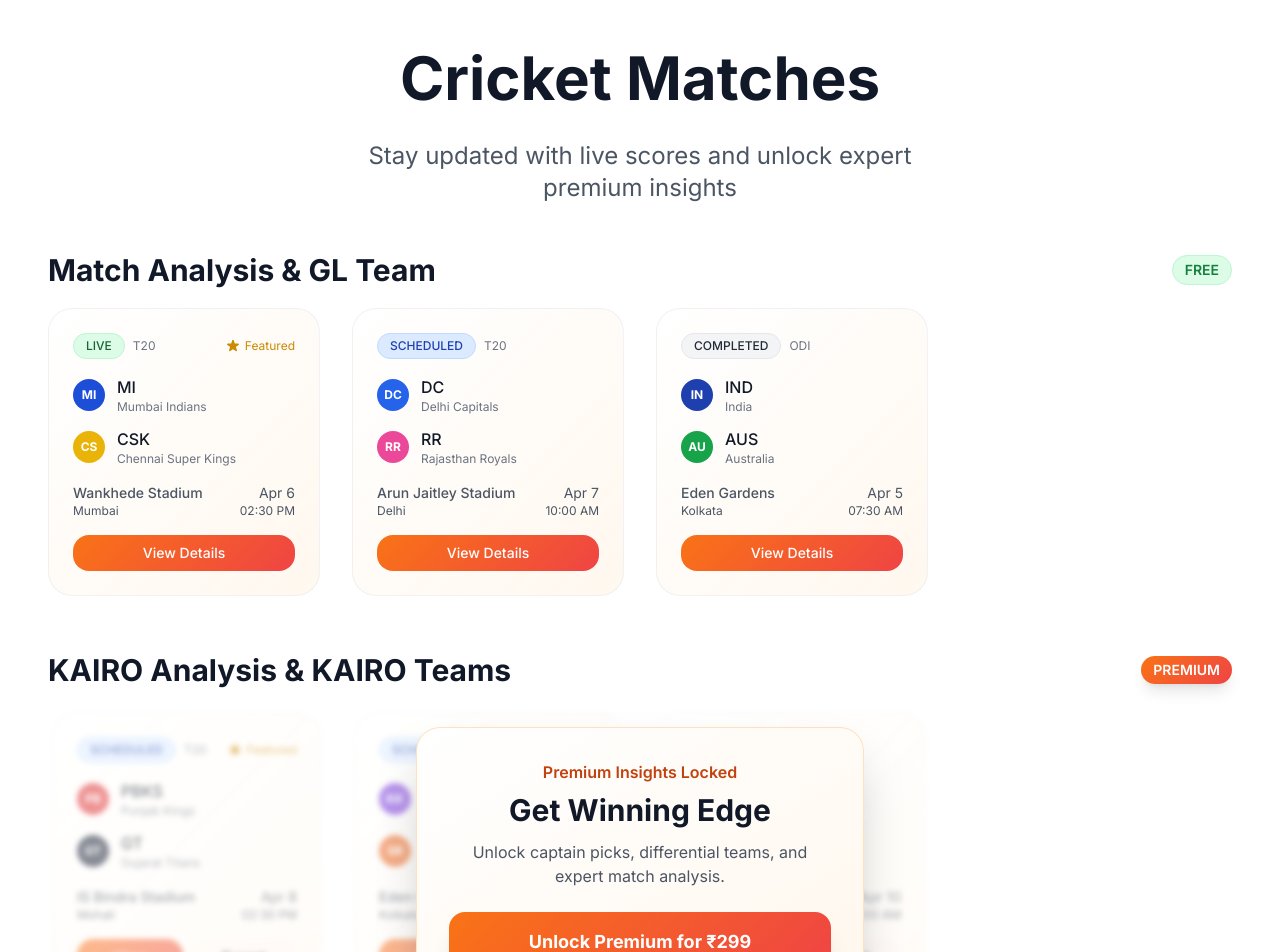
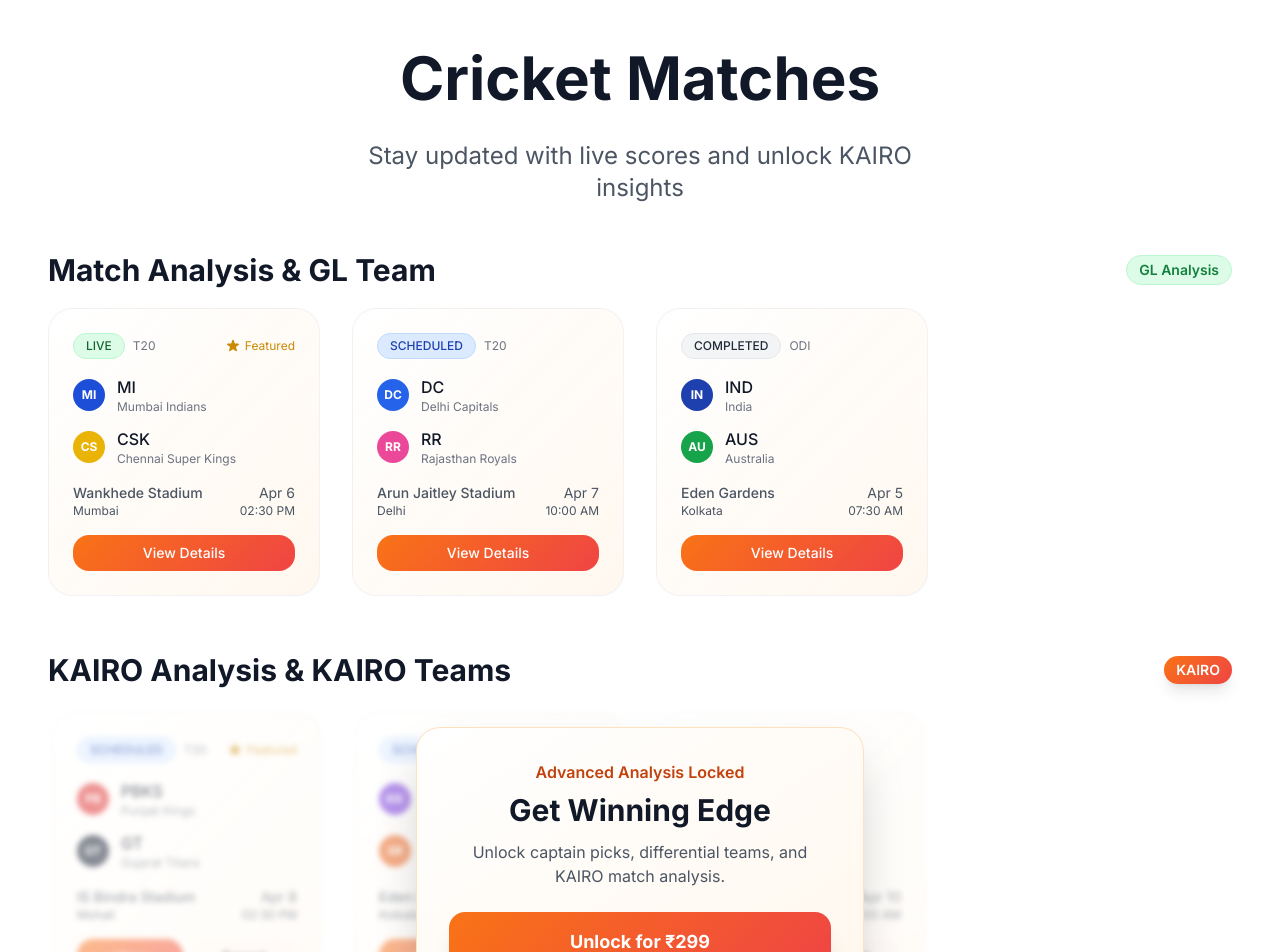
Before and after one commit to kavendevsetup-ship-it/gle-prod, a Next.js app in the folder frontend/: page /matches in a window 1280 px wide. Shown: the top 952 px of the page. Built offline with nearby package versions, Linux system fonts and the light colour scheme; no server answers.

Commit message:
Landing Page Text Changes

```diff
--- a/frontend/app/matches/page.tsx
+++ b/frontend/app/matches/page.tsx
@@ -211,7 +211,7 @@
             Cricket Matches
           </h1>
           <p className="text-base sm:text-lg md:text-xl lg:text-2xl text-gray-600 max-w-2xl mx-auto px-2 sm:px-4 md:px-6 lg:px-8">
-            Stay updated with live scores and unlock expert premium insights
+            Stay updated with live scores and unlock KAIRO insights
           </p>
         </div>
 
@@ -219,7 +219,7 @@
           <div className="flex items-center justify-between mb-4 sm:mb-5">
             <h2 className="text-xl sm:text-2xl md:text-3xl font-bold text-gray-900">Match Analysis &amp; GL Team</h2>
             <span className="px-3 py-1 rounded-full text-xs sm:text-sm font-semibold bg-green-100 text-green-700 border border-green-200">
-              FREE
+              GL Analysis
             </span>
           </div>
 
@@ -234,7 +234,7 @@
           <div className="flex items-center justify-between mb-4 sm:mb-5">
             <h2 className="text-xl sm:text-2xl md:text-3xl font-bold text-gray-900">KAIRO Analysis &amp; KAIRO Teams</h2>
             <span className="px-3 py-1 rounded-full text-xs sm:text-sm font-semibold bg-gradient-primary text-white shadow-lg">
-              PREMIUM
+              KAIRO
             </span>
           </div>
 
@@ -247,13 +247,13 @@
 
             <div className="absolute inset-0 bg-white/50 backdrop-blur-[1.5px] flex items-center justify-center p-4 sm:p-6">
               <div className="w-full max-w-md rounded-2xl bg-gradient-to-br from-white to-orange-50 border border-orange-200/70 shadow-2xl p-6 sm:p-8 text-center">
-                <p className="text-sm sm:text-base font-semibold text-orange-700 mb-2">Premium Insights Locked</p>
+                <p className="text-sm sm:text-base font-semibold text-orange-700 mb-2">Advanced Analysis Locked</p>
                 <h3 className="text-xl sm:text-2xl md:text-3xl font-bold text-gray-900 mb-3">Get Winning Edge</h3>
                 <p className="text-sm sm:text-base text-gray-600 mb-6">
-                  Unlock captain picks, differential teams, and expert match analysis.
+                  Unlock captain picks, differential teams, and KAIRO match analysis.
                 </p>
                 <button className="w-full bg-gradient-primary text-white py-3 sm:py-4 px-6 rounded-xl text-base sm:text-lg font-bold shadow-xl hover:shadow-2xl transition-all duration-300 transform hover:-translate-y-0.5">
-                  Unlock Premium for ₹299
+                  Unlock for ₹299
                 </button>
               </div>
             </div>
```
